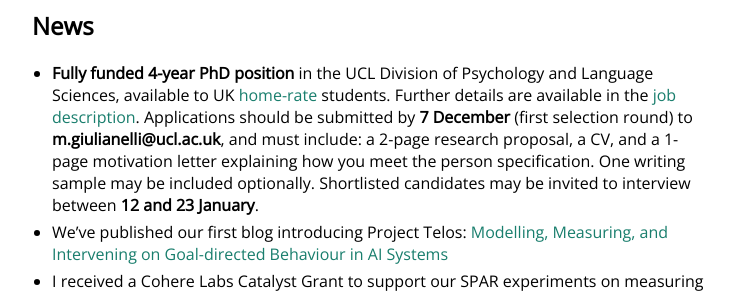
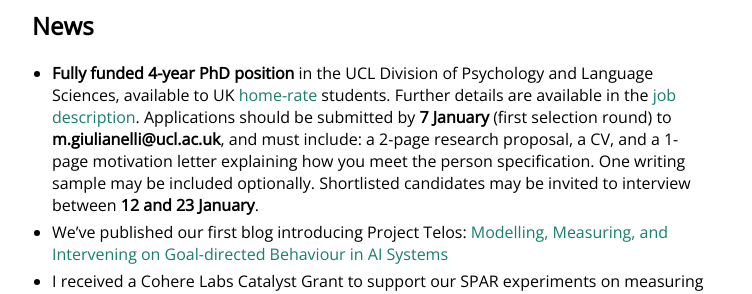
Before and after one commit to glnmario/glnmario.github.io, a Jekyll site: the page built from index.md, in a window 1280 px wide and 900 px high, scrolled down 329 px. Shown: the part 154-448 px from the top of the window, without its empty margins (258-1010 px from the left). Built offline with Jekyll 4.4.1, drawn with Linux system fonts in a browser that asks for light colours.

Commit message:
Change PhD application deadline to 7 January
Updated application deadline for PhD position from 7 December to 7 January.

```diff
--- a/index.md
+++ b/index.md
@@ -12,7 +12,7 @@
 
 
 ## News
-- **Fully funded 4-year PhD position** in the UCL Division of Psychology and Language Sciences, available to UK [home-rate](https://www.ucl.ac.uk/students/fees-and-funding/pay-your-fees/fee-schedules/student-fee-status) students. Further details are available in the [job description](https://drive.google.com/file/d/1StWWwRo_MTKnFaP-jGnhWE09kveizmMK/view?usp=share_link). Applications should be submitted by **7 December** (first selection round) to **m.giulianelli@ucl.ac.uk**, and must include: a 2-page research proposal, a CV, and a 1-page motivation letter explaining how you meet the person specification. One writing sample may be included optionally. Shortlisted candidates may be invited to interview between **12 and 23 January**.
+- **Fully funded 4-year PhD position** in the UCL Division of Psychology and Language Sciences, available to UK [home-rate](https://www.ucl.ac.uk/students/fees-and-funding/pay-your-fees/fee-schedules/student-fee-status) students. Further details are available in the [job description](https://drive.google.com/file/d/1StWWwRo_MTKnFaP-jGnhWE09kveizmMK/view?usp=share_link). Applications should be submitted by **7 January** (first selection round) to **m.giulianelli@ucl.ac.uk**, and must include: a 2-page research proposal, a CV, and a 1-page motivation letter explaining how you meet the person specification. One writing sample may be included optionally. Shortlisted candidates may be invited to interview between **12 and 23 January**.
 - We've published our first blog introducing Project Telos: [Modelling, Measuring, and Intervening on Goal-directed Behaviour in AI Systems](https://www.lesswrong.com/posts/WHbDLytjFZrMSJsL2/modelling-measuring-and-intervening-on-goal-directed?utm_campaign=post_share&utm_source=link)
 - I received a Cohere Labs Catalyst Grant to support our SPAR experiments on measuring goal-directedness in LLM agents.
 - I received a Cosmos Grant to study emergent self-interest in LLM agents using non-cooperative dialogue games.
```
